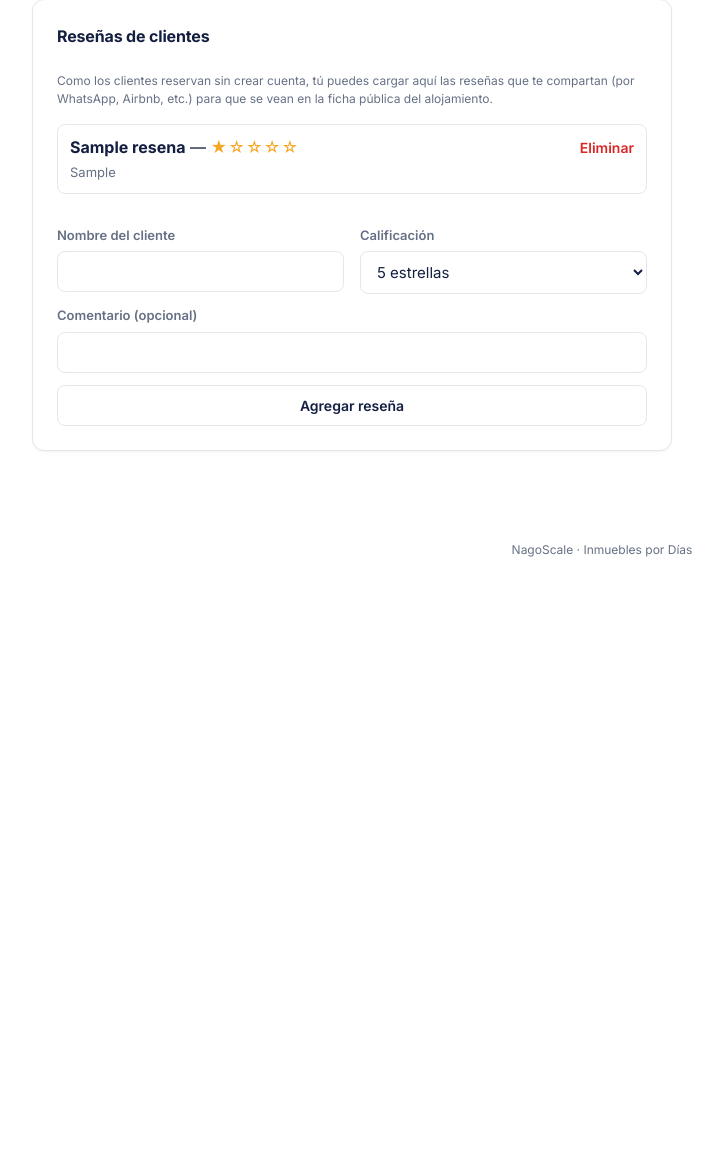
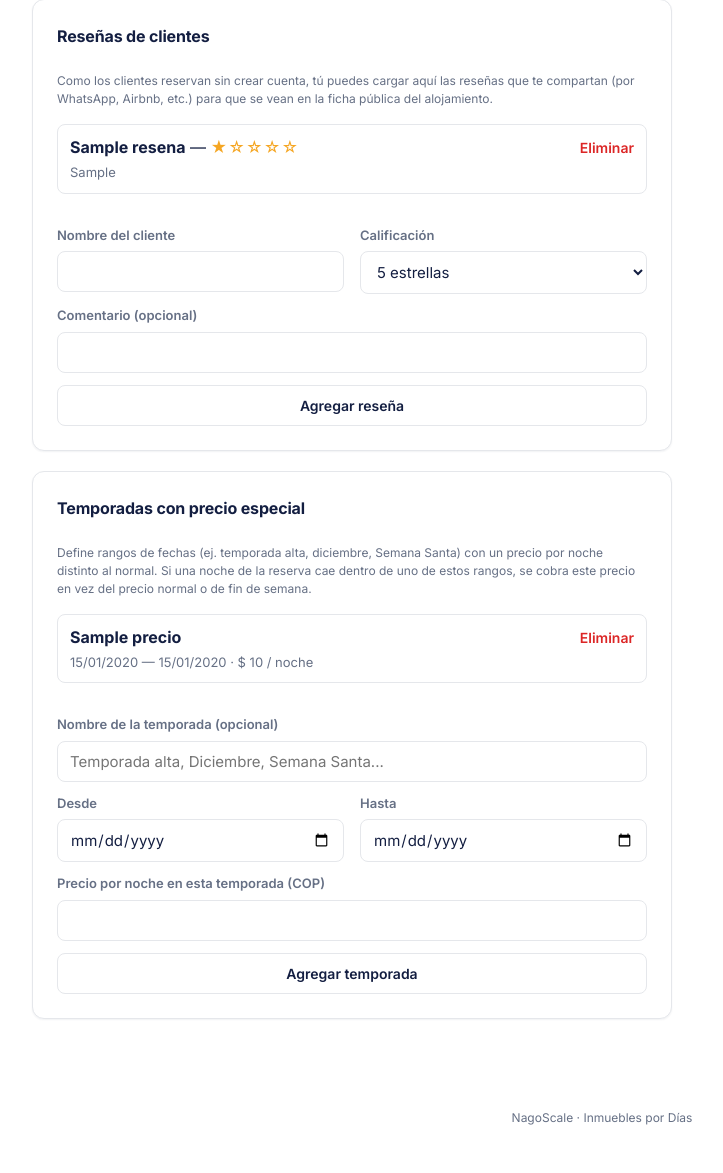
Before and after one commit to naundejesus/nagoscale, a PHP site: page /apartamento_form.php?id=1 in a window 1280 px wide. Shown: the part 2089-3262 px from the top of the page, without its empty margins (38-761 px from the left). Before the commit the page ends 2646 px from the top, so only its background shows below. Run offline with PHP 8.4, Linux system fonts and the light colour scheme; the visitor is signed in with stand-in values (Sample User, id 1); tables that the repository leaves empty hold one stand-in row (values such as "Sample post").

Commit message:
Agregar precios de temporada especial por rango de fechas
Cada propietario puede definir varias temporadas (ej. temporada alta,
diciembre, Semana Santa) con nombre, rango de fechas y un precio fijo
por noche. Al calcular el valor de una estadía, cualquier noche dentro
de una temporada usa ese precio en vez del precio normal o de fin de
semana. Se gestiona desde apartamento_form.php; afecta el cálculo
público (calcular_precio.php) y el valor estimado guardado en las
solicitudes de reserva.

```diff
--- a/apartamento_form.php
+++ b/apartamento_form.php
@@ -31,6 +31,7 @@ $apartamento = [
 $amenidadesSeleccionadas = [];
 $fotos = [];
 $resenas = [];
+$temporadas = [];
 
 if ($id) {
     $stmt = $pdo->prepare('SELECT * FROM apartamentos WHERE id = ? AND user_id = ?');
@@ -50,6 +51,10 @@ if ($id) {
     $stmt = $pdo->prepare('SELECT * FROM resenas WHERE apartamento_id = ? ORDER BY created_at DESC');
     $stmt->execute([$id]);
     $resenas = $stmt->fetchAll();
+
+    $stmt = $pdo->prepare('SELECT * FROM temporadas_precio WHERE apartamento_id = ? ORDER BY fecha_inicio ASC');
+    $stmt->execute([$id]);
+    $temporadas = $stmt->fetchAll();
 }
 
 $error = '';
@@ -397,6 +402,52 @@ require __DIR__ . '/includes/header.php';
     <button type="submit" class="btn btn-secondary">Agregar reseña</button>
   </form>
 </div>
+
+<div class="form-card" style="max-width:640px; margin-top:20px;">
+  <h2 style="font-size:16px;">Temporadas con precio especial</h2>
+  <p class="cal-hint">Define rangos de fechas (ej. temporada alta, diciembre, Semana Santa) con un precio por noche distinto al normal. Si una noche de la reserva cae dentro de uno de estos rangos, se cobra este precio en vez del precio normal o de fin de semana.</p>
+
+  <?php if ($temporadas): ?>
+    <div style="display:flex; flex-direction:column; gap:10px;">
+      <?php foreach ($temporadas as $t): ?>
+        <div style="border:1px solid var(--border); border-radius:8px; padding:10px 12px; display:flex; justify-content:space-between; align-items:start; gap:10px;">
+          <div>
+            <strong><?= e($t['nombre'] ?: 'Temporada especial') ?></strong>
+            <p style="margin:4px 0 0; font-size:13px; color:var(--text-secondary);">
+              <?= e((new DateTime($t['fecha_inicio']))->format('d/m/Y')) ?> — <?= e((new DateTime($t['fecha_fin']))->format('d/m/Y')) ?>
+              · <?= formatCOP($t['precio_noche']) ?> / noche
+            </p>
+          </div>
+          <form method="post" action="temporada_eliminar.php" onsubmit="return confirm('¿Eliminar esta temporada?');">
+            <?= csrf_field() ?>
+            <input type="hidden" name="id" value="<?= (int) $t['id'] ?>">
+            <button type="submit" class="btn-link btn-link-danger">Eliminar</button>
+          </form>
+        </div>
+      <?php endforeach; ?>
+    </div>
+  <?php endif; ?>
+
+  <form method="post" action="temporada_agregar.php" style="display:flex; flex-direction:column; gap:12px; margin-top:16px;">
+    <?= csrf_field() ?>
+    <input type="hidden" name="apartamento_id" value="<?= (int) $id ?>">
+    <label>Nombre de la temporada (opcional)
+      <input type="text" name="nombre" placeholder="Temporada alta, Diciembre, Semana Santa...">
+    </label>
+    <div class="form-grid-2">
+      <label>Desde
+        <input type="date" name="fecha_inicio" required>
+      </label>
+      <label>Hasta
+        <input type="date" name="fecha_fin" required>
+      </label>
+    </div>
+    <label>Precio por noche en esta temporada (COP)
+      <input type="number" name="precio_noche" min="0" step="1" required>
+    </label>
+    <button type="submit" class="btn btn-secondary">Agregar temporada</button>
+  </form>
+</div>
 <?php endif; ?>
 
 <?php require __DIR__ . '/includes/footer.php'; ?>
--- a/includes/helpers.php
+++ b/includes/helpers.php
@@ -80,7 +80,17 @@ function plataformaLabel(string $plataforma): string
     return $labels[$plataforma] ?? $plataforma;
 }
 
-function calcular_valor_estadia(?float $precioNoche, ?float $precioFinSemana, string $fechaInicio, string $fechaFin): ?float
+function precio_temporada_para_fecha(array $temporadas, string $fechaIso): ?float
+{
+    foreach ($temporadas as $t) {
+        if ($fechaIso >= $t['fecha_inicio'] && $fechaIso <= $t['fecha_fin']) {
+            return (float) $t['precio_noche'];
+        }
+    }
+    return null;
+}
+
+function calcular_valor_estadia(?float $precioNoche, ?float $precioFinSemana, string $fechaInicio, string $fechaFin, array $temporadas = []): ?float
 {
     if ($precioNoche === null || $precioNoche <= 0) {
         return null;
@@ -92,6 +102,12 @@ function calcular_valor_estadia(?float $precioNoche, ?float $precioFinSemana, st
     $total = 0.0;
 
     while ($actual < $fin) {
+        $precioTemporada = $temporadas ? precio_temporada_para_fecha($temporadas, $actual->format('Y-m-d')) : null;
+        if ($precioTemporada !== null) {
+            $total += $precioTemporada;
+            $actual->modify('+1 day');
+            continue;
+        }
         $diaSemana = (int) $actual->format('N'); // 1=lunes ... 5=viernes, 6=sábado, 7=domingo
         $total += in_array($diaSemana, [5, 6], true) ? $precioFinSemana : $precioNoche;
         $actual->modify('+1 day');
```
Also changed, not shown: calcular_precio.php (+6 -1 lines), db/migration_2026_08_25_temporadas.sql (added, +15 -0 lines), db/schema.sql (+13 -0 lines), reservar_form.php (+6 -1 lines), temporada_agregar.php (added, +32 -0 lines), temporada_eliminar.php (added, +31 -0 lines).
